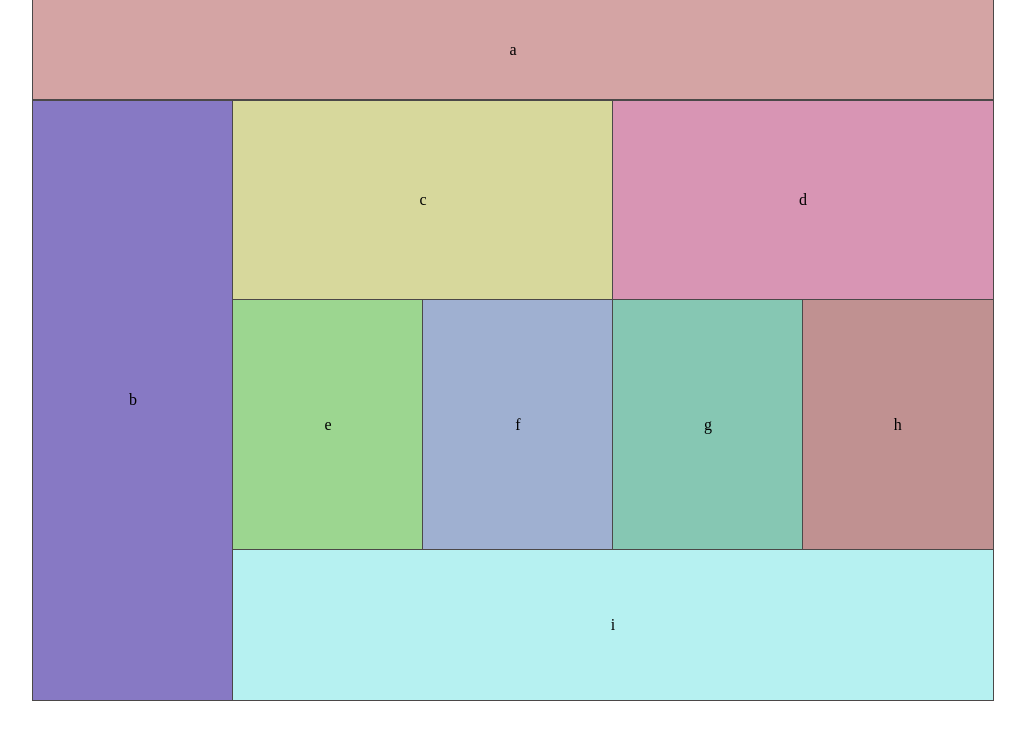
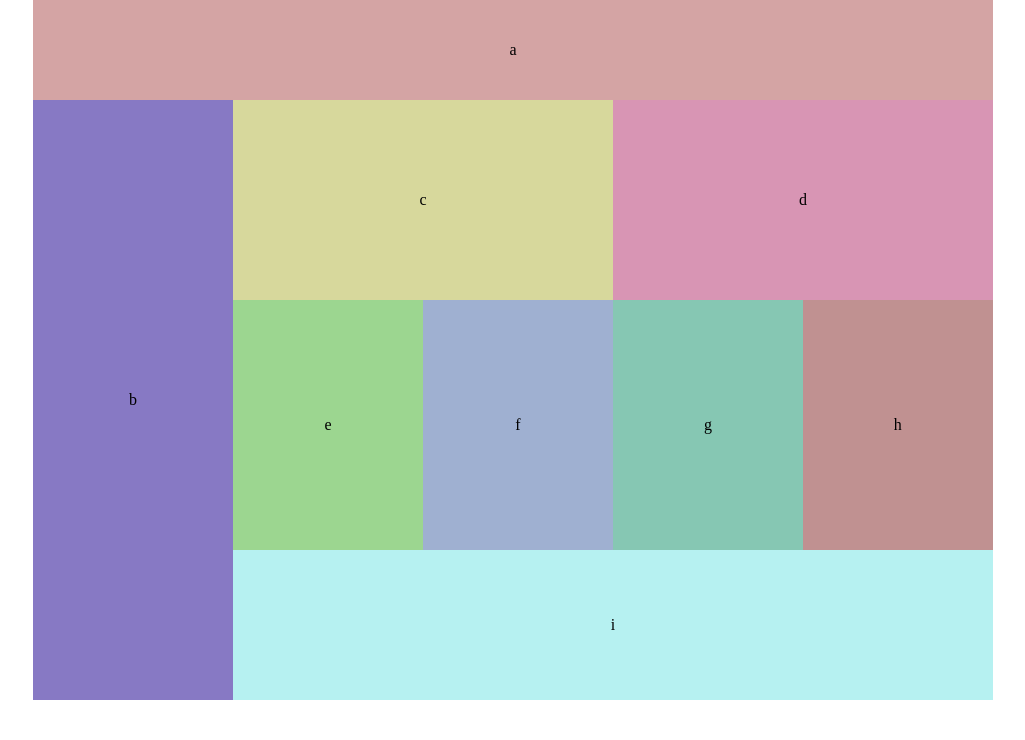
Before and after one commit to 301stuff/morgan-lab-01, a plain HTML site: page index.html in a window 1280 px wide. Shown: the whole page, without its empty margins (127-1152 px from the left). Drawn offline with Linux system fonts and the light colour scheme.

Commit message:
removed original background from base css

```diff
--- a/base.css
+++ b/base.css
@@ -1,7 +1,4 @@
-div div {
-    background-color: rgb(175, 172, 172);
-    outline: 1px solid rgb(75, 72, 72);
-}
+
 
 @media all and (max-width: 767px) {
 
```
